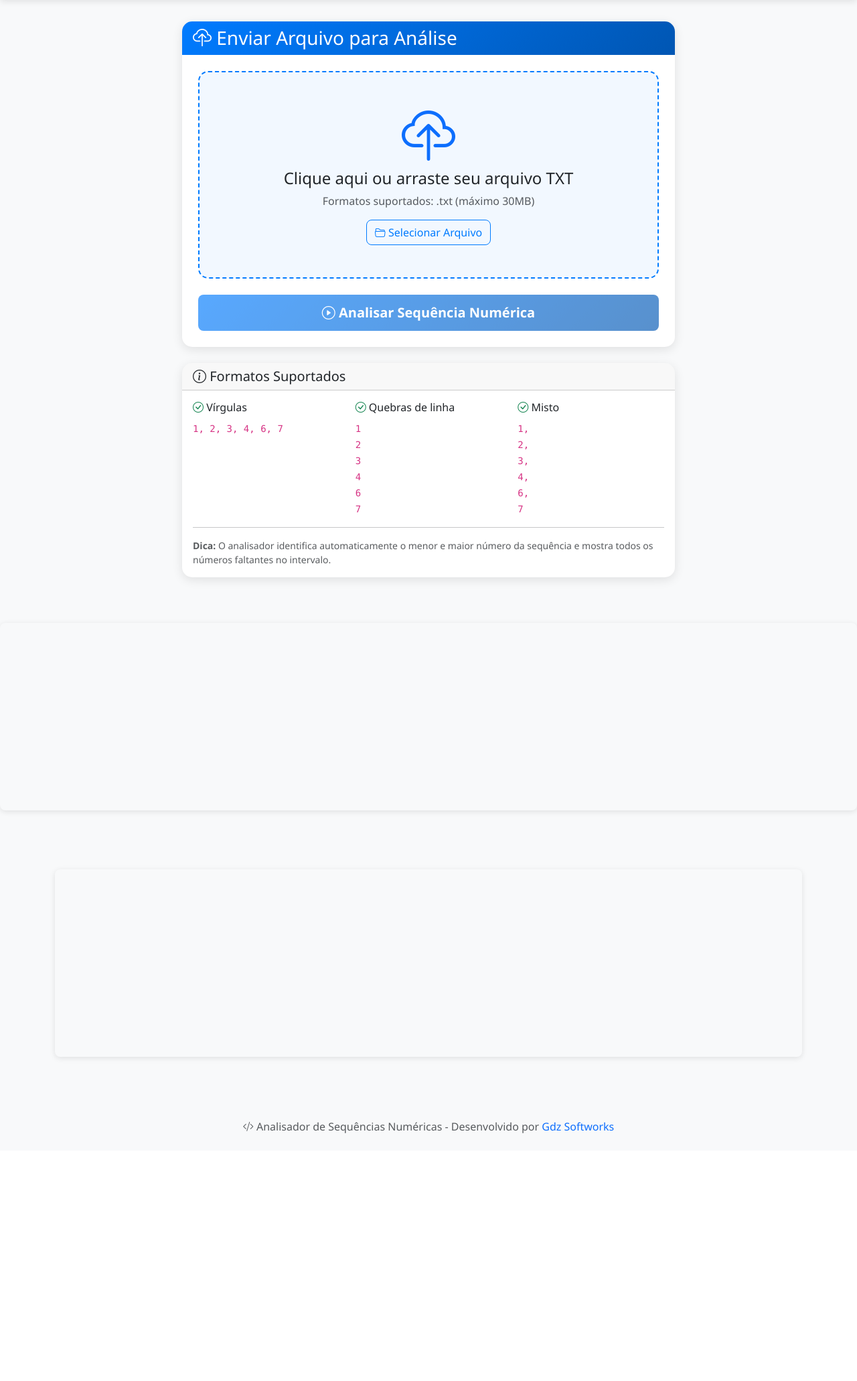
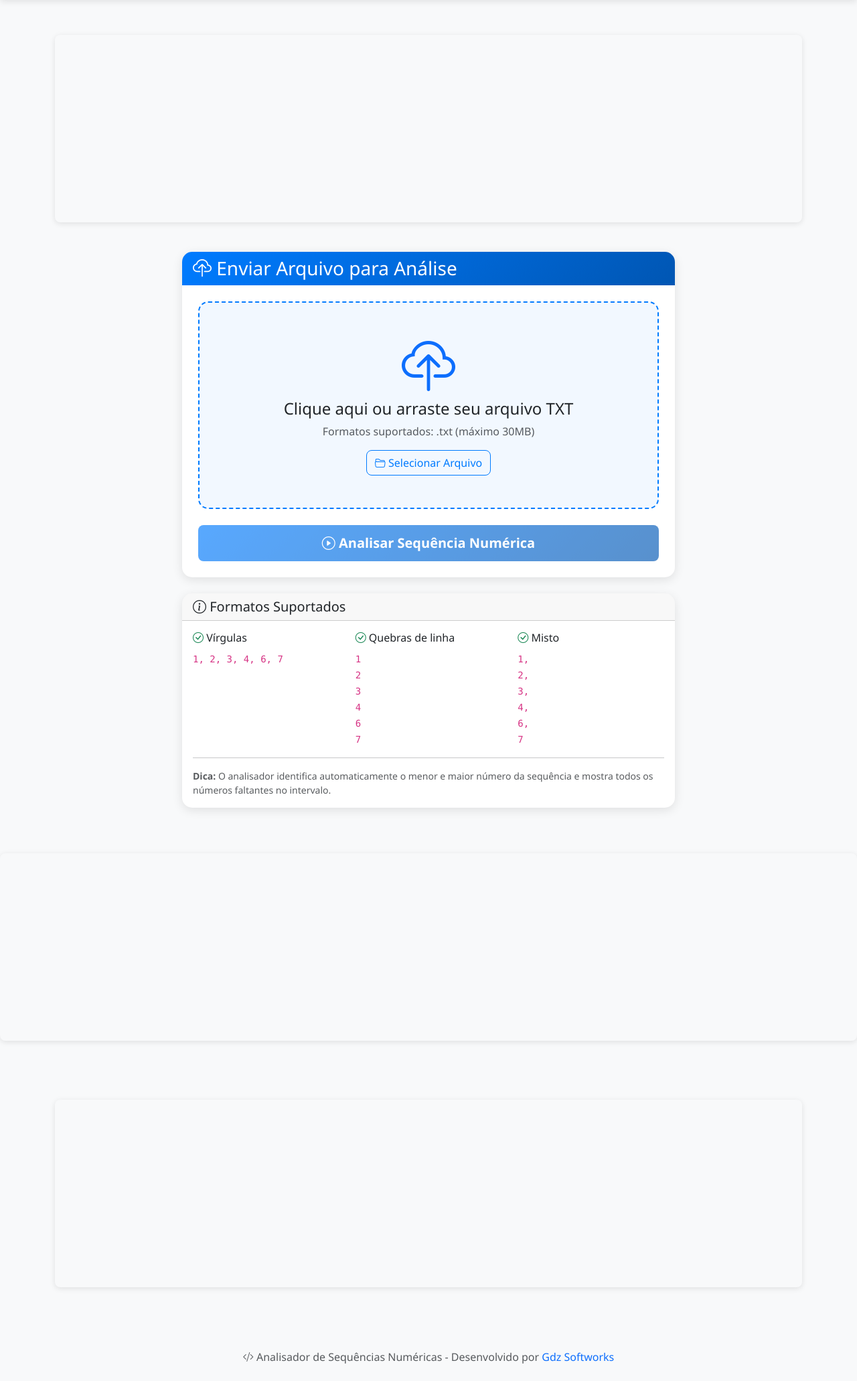
Before and after one commit to ricardogdz1/NotasFaltantes2, a Django app: page / in a window 1280 px wide. Shown: the part 144-2206 px from the top of the page at 67% size. Before the commit the page ends 1836 px from the top, so only its background shows below. Run offline with Django 5.2, Linux system fonts and the light colour scheme.

Commit message:
Update base.html

```diff
--- a/analisador/templates/analisador/base.html
+++ b/analisador/templates/analisador/base.html
@@ -32,7 +32,23 @@
             </div>
         </div>
     </div>
-
+    <!-- Google AdSense - Banner no topo -->
+    <div class="container my-4">
+        <div class="row justify-content-center">
+            <div class="col-12 text-center">
+                <!-- Teste4 - Banner Superior -->
+                <ins class="adsbygoogle"
+                     style="display:block"
+                     data-ad-client="ca-pub-6923387464279652"
+                     data-ad-slot="3618112818"
+                     data-ad-format="auto"
+                     data-full-width-responsive="true"></ins>
+                <script>
+                     (adsbygoogle = window.adsbygoogle || []).push({});
+                </script>
+            </div>
+        </div>
+    </div>
     <!-- Main Content -->
     <div class="container">
         <!-- Messages -->
```
